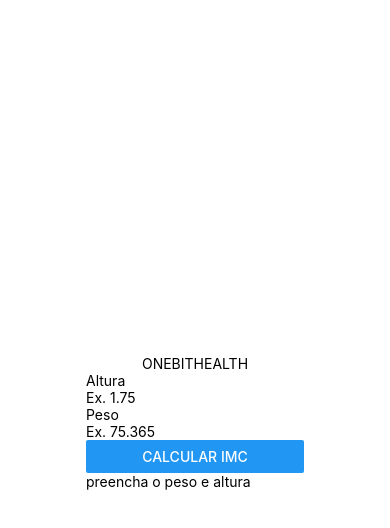
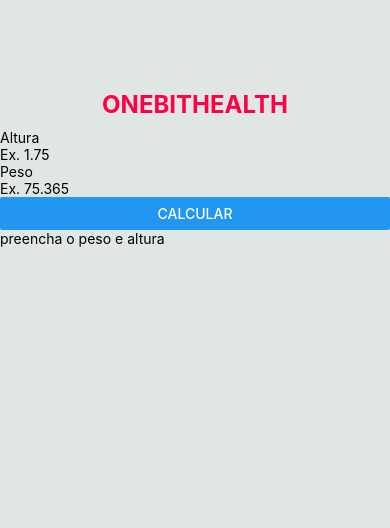
Before and after one commit to MarcoAntonioMj/Projeto-NativeReact, a React Native app in the folder my-project/: screen / in a window 390 px wide. Shown: the top 528 px of the page. Built offline with nearby package versions, Linux system fonts and the light colour scheme.

Commit message:
STYLE : Add estilo no Titulo

```diff
--- a/my-project/App.js
+++ b/my-project/App.js
@@ -2,12 +2,13 @@
 import { StyleSheet, View } from 'react-native';
 import Title from './src/components/Title/';
 import Main from './src/components/Main/';
+import Form from './src/components/Form';
 
 export default function App() {
   return (
     <View style={styles.container}>
       <Title/>
-      <Main/>
+      <Form/>
     </View>
   );
 }
@@ -15,8 +16,8 @@
 const styles = StyleSheet.create({
   container: {
     flex: 1,
-    backgroundColor: '#fff',
-    alignItems: 'center',
-    justifyContent: 'center',
+    backgroundColor: '#e0e5e5',
+    paddingTop:80,
+
   },
 });
--- a/my-project/src/components/Form/ResultImc/index.js
+++ b/my-project/src/components/Form/ResultImc/index.js
@@ -4,8 +4,8 @@
 export default function ResultImc(props){
     return(
         <View>
+            <Text>{props.messageResultImc}</Text>
             <Text>{props.resultImc}</Text>
-            <Text>{props.messageResultImc}</Text>
         </View>
     );
 }
--- a/my-project/src/components/Form/index.js
+++ b/my-project/src/components/Form/index.js
@@ -32,18 +32,28 @@
         <View>
             <View>
                 <Text>Altura</Text>
+
                 <TextInput
+                onChangeText={(newHeight) => setHeight(newHeight)}
+                value={height}
                 placeholder="Ex. 1.75"
                 keyboardType="numeric"
                 ></TextInput>
+
                 <Text>Peso</Text>
                 <TextInput
-                 placeholder="Ex. 75.365"
-                 keyboardType="numeric"
+                onChangeText={(newWeight) => setWeight(newWeight)}
+                value={weight}
+                placeholder="Ex. 75.365"
+                keyboardType="numeric"
                 ></TextInput>
-                <Button title="Calcular IMC"></Button>
+
+                <Button
+                onPress= {() => validationImc()}
+                title={textButton}
+                ></Button>
             </View>
-            <ResultImc messageResultImc={messageImc} ResultImc={imc} />
+           <ResultImc messageResultImc={messageImc} resultImc={imc}/>
         </View>
     );
 }
--- /dev/null
+++ b/my-project/src/components/Form/style.js
@@ -0,0 +1,10 @@
+import { StyleSheet } from 'react-native';
+
+const styles = StyleSheet.create({
+    Form:{
+
+    },
+});
+
+
+export default styles
--- a/my-project/src/components/Main/index.js
+++ /dev/null
@@ -1,11 +0,0 @@
-import React from "react";
-import {View} from "react-native";
-import Form from "../Form";
-
-export default function Main(){
-    return(
-        <View>
-            <Form/>
-        </View>
-    );
-}
--- a/my-project/src/components/Title/index.js
+++ b/my-project/src/components/Title/index.js
@@ -1,10 +1,11 @@
 import React from "react";
 import {View, Text} from "react-native";
+import styles from "./style";
 
 export default function Title(){
     return(
-        <View>
-            <Text>ONEBITHEALTH</Text>
+        <View style={styles.boxTitle}>
+            <Text style={styles.textTitle}>ONEBITHEALTH</Text>
         </View>
     );
 }
--- /dev/null
+++ b/my-project/src/components/Title/style.js
@@ -0,0 +1,20 @@
+
+import { StyleSheet } from 'react-native';
+import Title from '.';
+
+
+const styles = StyleSheet.create({
+    boxTitle:{
+        alignItems:"center",
+        justifyContent:"center",
+        padding:10,
+
+    },
+    textTitle:{
+        color: "#ff0043",
+        fontSize:24,
+        fontWeight:"bold",
+    }
+});
+
+export default styles
```
Also changed, not shown: my-project/src/components/Form/ResultImc/style.js (added).
